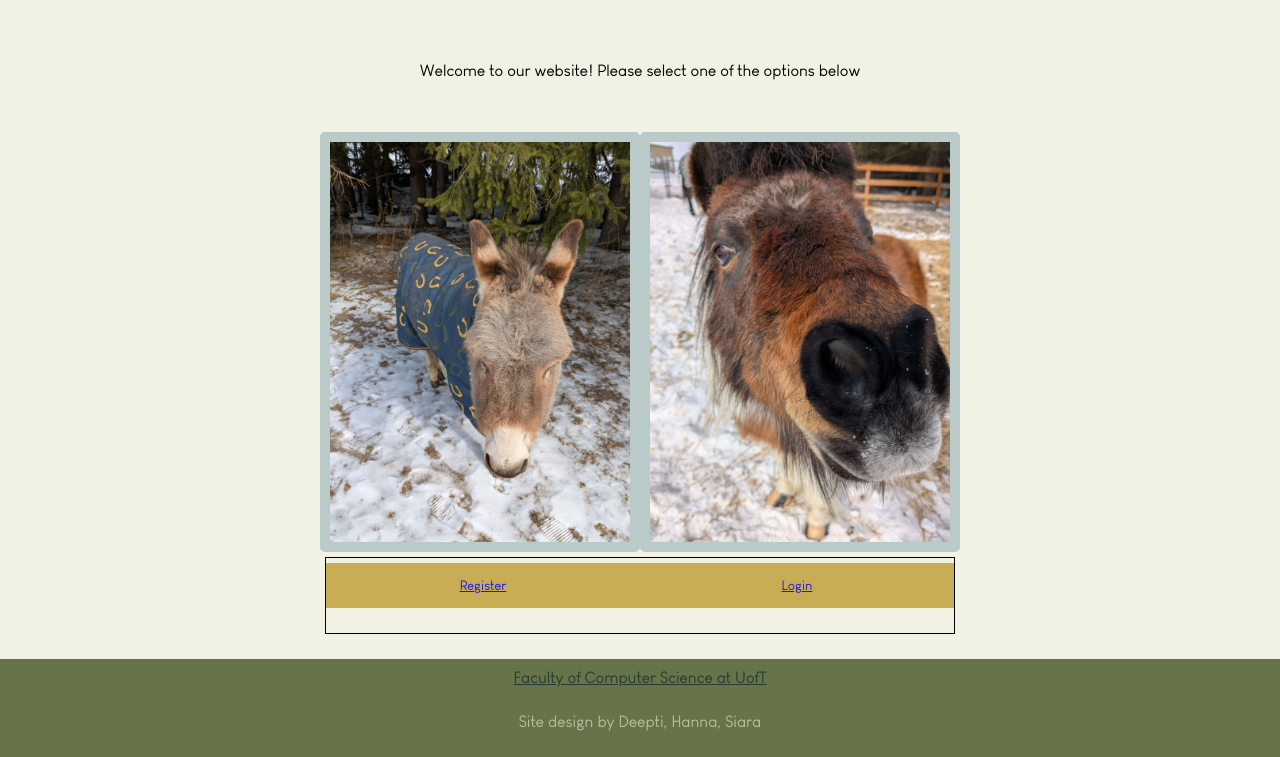
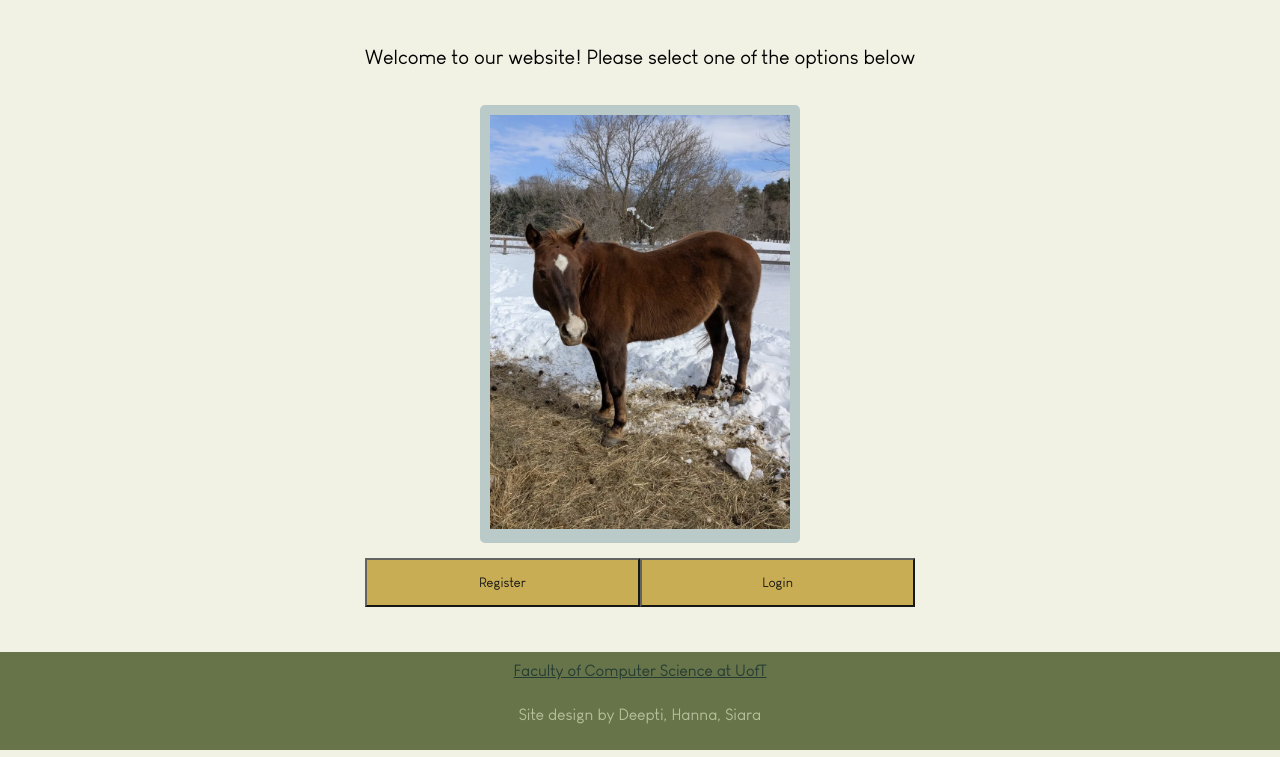
Before and after one commit to de3pti/cscb20coursewebsite, a Flask app: page / in a window 1280 px wide. Shown: the part 144-901 px from the top of the page. Run offline with Flask 3, Linux system fonts and the light colour scheme.

Commit message:
finished styling login, register, hompage

```diff
--- a/static/index.css
+++ b/static/index.css
@@ -385,15 +385,31 @@ section{
 /* Styling the homepage */
 .homepage_to_register{
     background-color: #C4A645;
-    border: none;
     cursor: pointer;
     width: 100%;
     margin: 5px 0 25px 0;
-    padding: 15px 20px;
+    padding: 15px 10px;
+    text-decoration: none;
+    display: incline-block;
+    text-align: center;
     opacity: 0.9;
+}
+
+.homepage_to_register:hover{
+    opacity: 1;
+
+}
+.homepage_text{
+    color: black;
     text-decoration: none;
 
 }
+.homepage_text_container{
+    display: flex;
+    flex-direction: row;
+    justify-content: space-around;
+}
+
 
 /* Styling the Login and Registration pages */
 h6{
@@ -402,10 +418,13 @@ h6{
     font-size: 30px;
 
 }
-
+.register_form_full{
+    align-self: left;
+    margin: 0 48px 0 0;
+}
 .register_row{
     padding: 15px;
-    margin: 5px 0 5px 0;
+    margin: 10px 0 5px 0;
     display: inline-block;
 }
  .register_form_text{
@@ -425,6 +444,11 @@ h6{
     margin: 0 0 10px 0;
     text-align: center;
 
+}
+.signin_row{
+    padding: 15px;
+    margin: 10px 0 5px 0;
+    display: inline-block;
 }
 .signin_item{
     width: 120%;
@@ -453,6 +477,10 @@ h6{
     opacity: 0.9;
 }
 .register_submit:hover{
+    opacity: 1;
+}
+
+.signin_submit:hover{
     opacity: 1;
 }
 
--- a/templates/homepage.html
+++ b/templates/homepage.html
@@ -13,28 +13,23 @@
         </header>
 
         <main class="content">
-            <p style="text-align: center">
+            <p style="text-align: center; font-size: 125%; margin: 0 0 0 0">
                 Welcome to our website! Please select one of the options below<br>
             </p><br><br>
 
-            <div class="image_container">
-                <div class="flip-card">
-                    <img src="{{ url_for('static', filename='Donkey.jpg') }}" alt="Deepti" style="width: 300px; height: auto; ">
-                </div>
-
-                <div class="flip-card">
-                    <img src="{{ url_for('static', filename='Horse1.jpg') }}" alt="Hanna" style="width: 300px; height: auto; ">
+            <div class="image_container" style="padding: 0 0 10px 0">
+                <div class="flip-card" style="height: 110%">
+                    <img src="{{ url_for('static', filename='homepage_horse.jpg') }}" style="width: 300px; height: auto; ">
                 </div>
             </div>
 
-            <div class= "text_container" style="margin: 5px; border: 1px solid ">
+            <div class= "homepage_text_container">
                 <button class="homepage_to_register">
-                    <a href="{{ url_for('register') }}">Register </a>
+                    <a href="{{ url_for('register') }}" class = "homepage_text">Register </a>
                 </button>
                 <button class="homepage_to_register">
-                    <a href="{{ url_for('login') }}">Login </a>
+                    <a href="{{ url_for('login') }}" class = "homepage_text">Login </a>
                 </button>
-
             </div>
 
             <!-- <button class="homepage_to_register">
--- a/templates/login.html
+++ b/templates/login.html
@@ -14,7 +14,7 @@
 
         <main class="content">
             <div class = "register_form_full">
-                <div class = "register_row">
+                <div class = "signin_row">
                      <h6>Sign In</h6>
                     <form method = "POST">
                         <div class = "signin_item">
@@ -37,7 +37,7 @@
                 </div>
             </div>
             <div class="direct_to_signin">
-                <p>Don't have an account? <a href="{{ url_for('register') }}">Register Now</a>.</p>
+                <p>Don't have an account? <a href="{{ url_for('register') }}" class="link">Register Now</a>.</p>
             </div>
 
         </main>
--- a/templates/register.html
+++ b/templates/register.html
@@ -13,7 +13,7 @@
         </header>
 
     <main class="content">
-        <div class = "register_form_full">
+        <div >
             <div class = "register_row">
                  <h6>Register</h6>
                 <form method = "POST">
@@ -54,7 +54,7 @@
             </div>
         </div>
         <div class="direct_to_signin">
-            <p>Already have an account? <a href="{{ url_for('login') }}">Sign in</a>.</p>
+            <p>Already have an account? <a href="{{ url_for('login') }}" class = "link">Sign in</a>.</p>
         </div>
 
     </main>
```
Also changed, not shown: static/homepage_horse.jpg (added).
